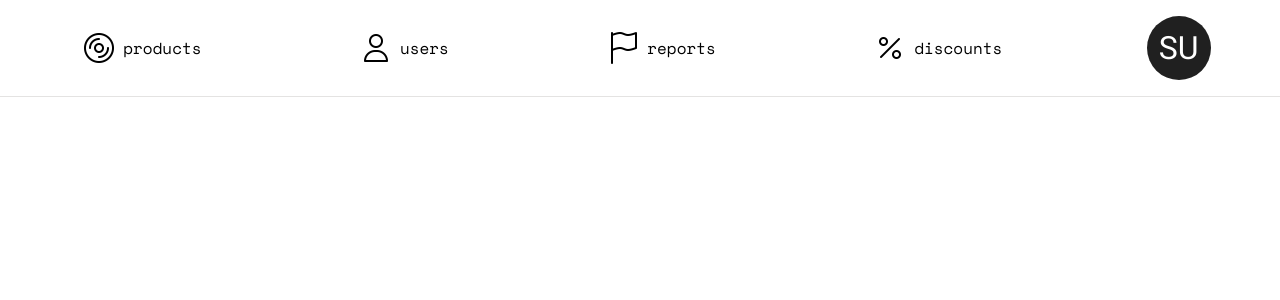
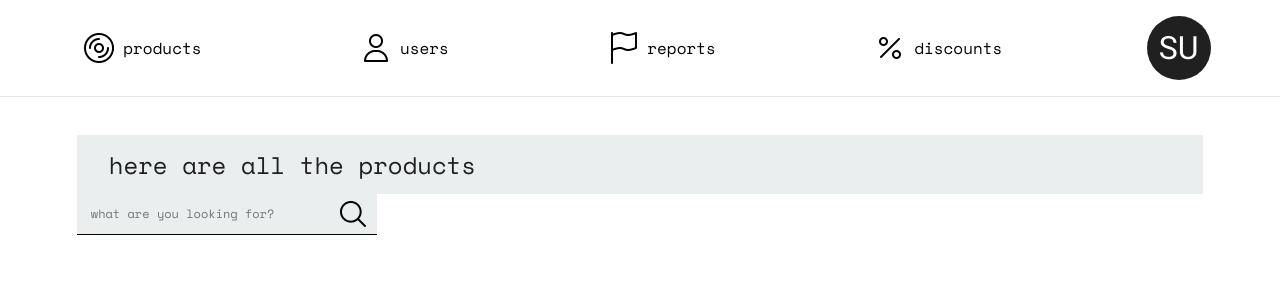
Before and after one commit to MariaPop24/Vinylla-Front-end-Admin, a React (Create React App) app: page /products in a window 1280 px wide. Shown: the top 300 px of the page. Built offline with nearby package versions, Linux system fonts and the light colour scheme; sample sign-in values are in the browser's storage.

Commit message:
added search bar

```diff
--- /dev/null
+++ b/src/components/molecules/SearchBar/SearchBar.scss
@@ -0,0 +1,55 @@
+@import "../../../styles/global-colors";
+
+.searchBox:not(.active) {
+  height: 40px;
+  left: 20%;
+  display: flex;
+  background-color: $color-white;
+  left: 20%;
+}
+
+.searchBox,
+.active > .searchInput {
+  width: 300px;
+  transition: 1s;
+  padding: 0 6px;
+  display: flex;
+  background-color: $color-1;
+}
+
+.searchButton:not(.active) {
+  transition: 1s;
+  background-color: inherit;
+  border-bottom: none;
+}
+
+.searchButton,
+.active {
+  border: none;
+  height: 40px;
+  padding: 0;
+  border-bottom: 1px solid $color-black;
+}
+
+.searchInput {
+  border: none;
+  outline: none;
+  float: left;
+  padding: 0;
+  margin-left: 0.5rem;
+  font-size: 12px;
+  transition: 0.4s;
+  line-height: 40px;
+  width: 0px;
+}
+
+.search-bar-text {
+  margin: auto auto auto 0;
+}
+
+@media screen and (max-width: 620px) {
+  .searchBox:hover > .searchInput {
+    width: 150px;
+    padding: 0 6px;
+  }
+}
--- /dev/null
+++ b/src/components/molecules/SearchBar/SearchBar.tsx
@@ -0,0 +1,58 @@
+import React, { useState } from "react";
+import Button from "../../atoms/Button/Button";
+import "./SearchBar.scss";
+import axios from "axios";
+import { useNavigate } from "react-router-dom";
+
+const SearchBar = () => {
+  const navigate = useNavigate();
+  const [searchText, setSearchText] = useState("");
+
+  const handleSearch = (event: {
+    target: { value: React.SetStateAction<string> };
+  }) => {
+    setSearchText(event.target.value);
+  };
+
+  const handleSearchRequest = async () => {
+    try {
+      const response = await axios.get(
+        `http://localhost:8000/api/albums/searchAlbum/${searchText}`
+      );
+      const albums = response.data.albums;
+      navigate(`./products/all/?q=${encodeURIComponent(searchText)}`, {
+        state: { albums },
+      });
+    } catch (error) {
+      console.error(error);
+    }
+  };
+
+  const handleKeyDown = (event: { key: string }) => {
+    if (event.key === "Enter") {
+      handleSearchRequest();
+    }
+  };
+
+  return (
+    <div className="searchBox active">
+      <input
+        className="searchInput"
+        type="text"
+        name=""
+        placeholder="what are you looking for?"
+        onChange={handleSearch}
+        onKeyDown={handleKeyDown}
+      />
+      <Button
+        className="searchButton"
+        iconClassName="menu-icon"
+        hasIconLeft={true}
+        iconLeft={require("../../../assets/icons/SearchIcon.png")}
+        onClick={handleSearchRequest}
+      />
+    </div>
+  );
+};
+
+export default SearchBar;
--- a/src/i18n/messages/en.tsx
+++ b/src/i18n/messages/en.tsx
@@ -7,6 +7,7 @@ export default {
     "organisms.users": "users",
     "organisms.reports": "reports",
     "organisms.discounts": "discounts",
+    "pages.allProducts.title": "here are all the products",
     "pages.landingPage.login-btn": "log me in",
     "pages.landingPage.signup-btn": "sign me up",
     "pages.landingPage.title":
--- a/src/pages/AllProductsPage/AllProductsPage.scss
+++ b/src/pages/AllProductsPage/AllProductsPage.scss
@@ -0,0 +1,5 @@
+.all-products {
+  &--container {
+    padding: 3% 6%;
+  }
+}
--- a/src/pages/AllProductsPage/AllProductsPage.tsx
+++ b/src/pages/AllProductsPage/AllProductsPage.tsx
@@ -1,11 +1,30 @@
-import React from "react";
+import React, { useEffect } from "react";
 import "./AllProductsPage.scss";
 import Navbar from "../../components/organisms/Navbar/Navbar";
+import TextBlock from "../../components/molecules/TextBlock/TextBlock";
+import { useNavigate } from "react-router-dom";
+import SearchBar from "../../components/molecules/SearchBar/SearchBar";
 
 const AllProductsPage = () => {
+  const navigate = useNavigate();
+  const user = localStorage.getItem("usersData");
+  console.log(user);
+
+  useEffect(() => {
+    if (user === null) {
+      navigate("/login");
+    }
+  }, [user, navigate]);
+
   return (
     <div>
       <Navbar />
+      <div className="all-products--container">
+        <TextBlock messageId="pages.allProducts.title" />
+        <div>
+          <SearchBar />
+        </div>
+      </div>
     </div>
   );
 };
```
Also changed, not shown: src/assets/icons/SearchIcon.png (added).
